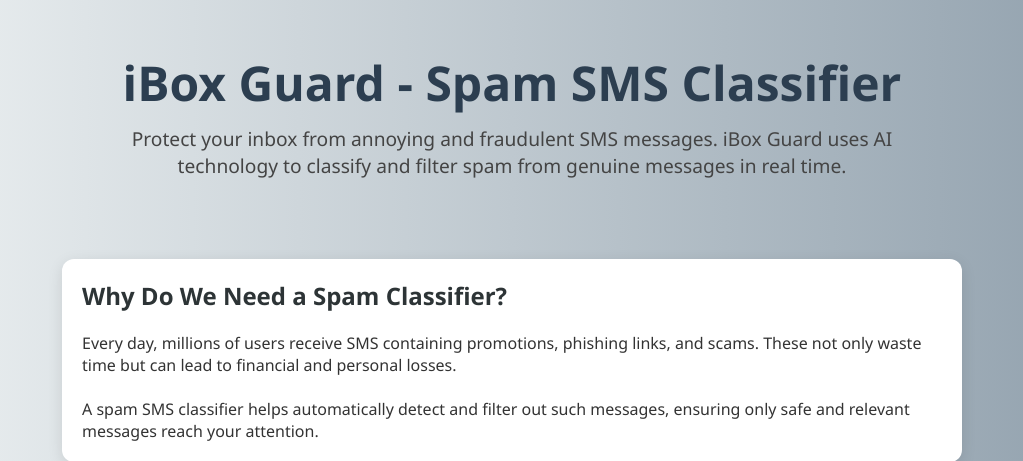
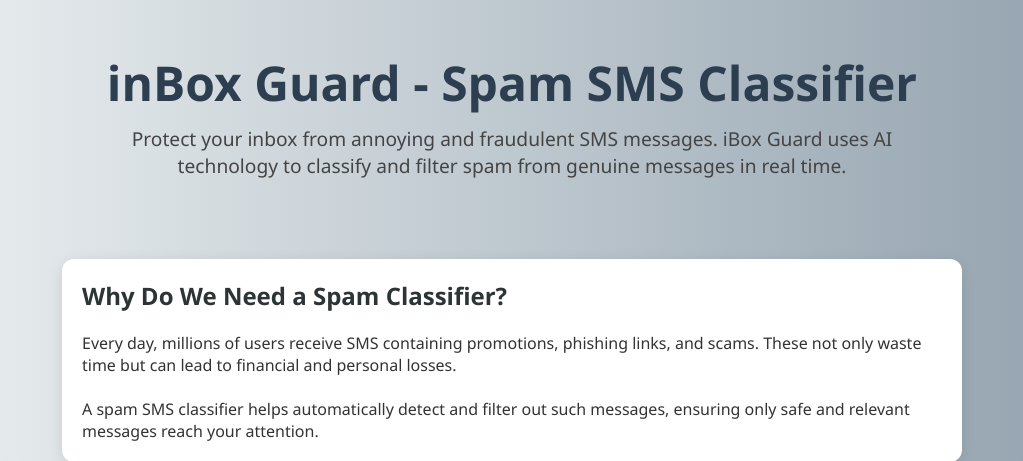
Before and after one commit to Shivam-Shukl/Spam_Sms_classifier, a Flask app: page / in a window 1280 px wide. Shown: the top 461 px of the page, without its empty margins (128-1151 px from the left). Run offline with Flask 3, Linux system fonts and the light colour scheme; parts of the project's set-up code (start-up, migrations or seed data) failed here and were passed over.

Commit message:
Update sms.html

```diff
--- a/templates/sms.html
+++ b/templates/sms.html
@@ -145,7 +145,7 @@
 <body>
 
   <header>
-    <h1>iBox Guard - Spam SMS Classifier</h1>
+    <h1>inBox Guard - Spam SMS Classifier</h1>
     <p>Protect your inbox from annoying and fraudulent SMS messages. iBox Guard uses AI technology to classify and filter spam from genuine messages in real time.</p>
   </header>
 
```
